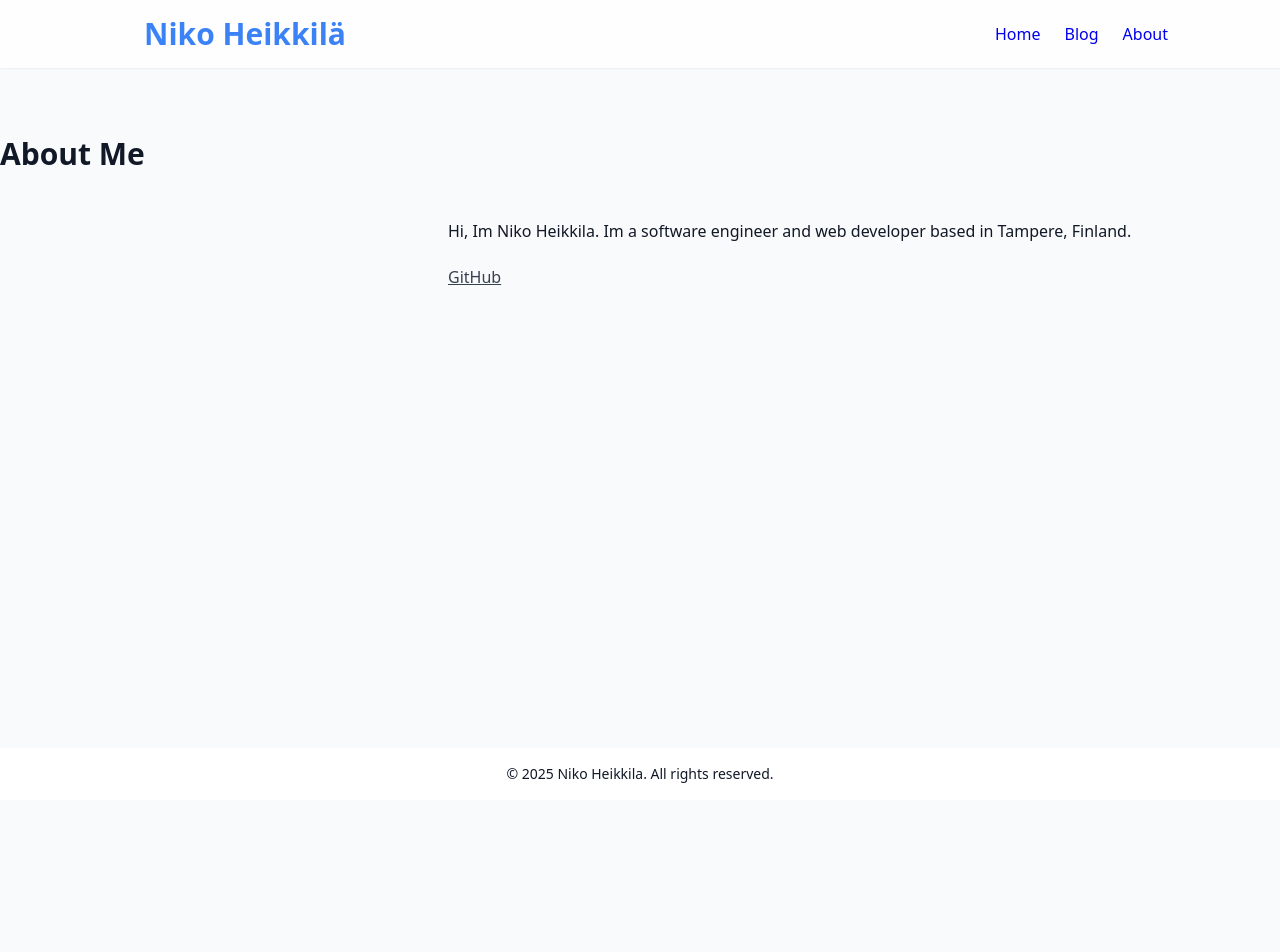
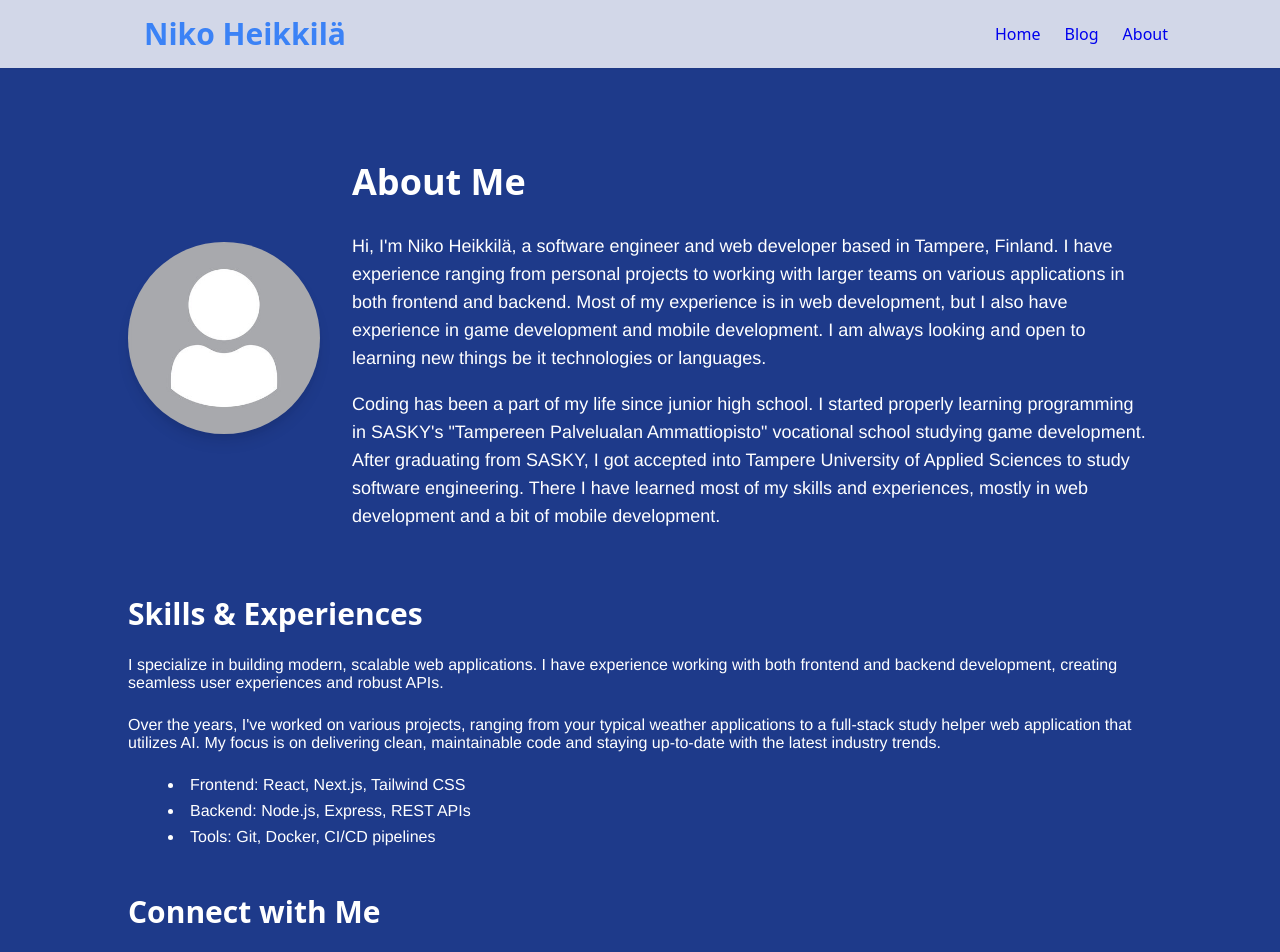
Before and after one commit to Zennrr/nikoheikkila, a Next.js app in the folder blog/: page /about in a window 1280 px wide. Shown: the top 952 px of the page. Before the commit the page ends 800 px from the top, so only its background shows below. Built offline with nearby package versions, Linux system fonts and the light colour scheme.

Commit message:
Styling improvements, About page progress

```diff
--- a/blog/src/app/about/page.tsx
+++ b/blog/src/app/about/page.tsx
@@ -1,31 +1,92 @@
+import Image from "next/image";
+
 export default function About() {
     return (
-        <div className="py-12">
-            <h1 className="mb-8 text-3xl font-bold">About Me</h1>
+        <div className="font-helvetica bg-dark-blue py-16 text-white">
+            <main className="mx-auto max-w-5xl px-4">
+                {/* Header Section */}
+                <section className="mb-12 flex flex-col items-center gap-8 text-center md:flex-row md:text-left">
+                    {/* Image Section */}
+                    <div className="flex-shrink-0">
+                        <Image
+                            src="/profile.jpg" // Replace with the actual path to your image
+                            alt="Niko Heikkilä"
+                            width={192}
+                            height={192}
+                            className="h-48 w-48 rounded-full object-cover shadow-lg"
+                        />
+                    </div>
 
-            <div className="flex flex-col gap-8 md:flex-row">
-                <div className="md:w-1/3">
-                    <div className="overflow-hidden rounded-lg"></div>
-                </div>
+                    {/* Text Section */}
+                    <div>
+                        <h1 className="text-4xl font-extrabold">About Me</h1>
+                        <p className="mt-4 text-lg">
+                            Hi, I'm Niko Heikkilä, a software engineer and web developer based in
+                            Tampere, Finland. I have experience ranging from personal projects to
+                            working with larger teams on various applications in both frontend and
+                            backend. Most of my experience is in web development, but I also have
+                            experience in game development and mobile development. I am always
+                            looking and open to learning new things be it technologies or languages.
+                        </p>
+                        <p className="mt-4 text-lg">
+                            Coding has been a part of my life since junior high school. I started
+                            properly learning programming in SASKY's "Tampereen Palvelualan
+                            Ammattiopisto" vocational school studying game development. After
+                            graduating from SASKY, I got accepted into Tampere University of Applied
+                            Sciences to study software engineering. There I have learned most of my
+                            skills and experiences, mostly in web development and a bit of mobile
+                            development.
+                        </p>
+                    </div>
+                </section>
 
-                <div className="space-y-6 md:w-2/3">
-                    <p>
-                        Hi, Im Niko Heikkila. Im a software engineer and web developer based in
-                        Tampere, Finland.
-                    </p>
+                {/* Skills and Experiences Section */}
+                <section className="mb-12">
+                    <h2 className="mb-6 text-3xl font-bold">Skills & Experiences</h2>
+                    <div className="space-y-6">
+                        <p>
+                            I specialize in building modern, scalable web applications. I have
+                            experience working with both frontend and backend development, creating
+                            seamless user experiences and robust APIs.
+                        </p>
+                        <p>
+                            Over the years, I've worked on various projects, ranging from your
+                            typical weather applications to a full-stack study helper web
+                            application that utilizes AI. My focus is on delivering clean,
+                            maintainable code and staying up-to-date with the latest industry
+                            trends.
+                        </p>
+                        <ul className="list-inside list-disc space-y-2">
+                            <li>Frontend: React, Next.js, Tailwind CSS</li>
+                            <li>Backend: Node.js, Express, REST APIs</li>
+                            <li>Tools: Git, Docker, CI/CD pipelines</li>
+                        </ul>
+                    </div>
+                </section>
 
-                    <div className="mt-4 flex gap-4">
+                {/* Social Links Section */}
+                <section>
+                    <h2 className="mb-6 text-3xl font-bold">Connect with Me</h2>
+                    <div className="flex flex-col gap-4 md:flex-row">
                         <a
                             href="https://github.com/Zennrr"
                             target="_blank"
                             rel="noopener noreferrer"
-                            className="text-gray-700 hover:text-gray-900"
+                            className="rounded-md bg-blue-500 px-4 py-2 text-white no-underline hover:bg-blue-600"
                         >
                             GitHub
                         </a>
+                        <a
+                            href="https://www.linkedin.com/in/niko-heikkil%C3%A4-69203522a/"
+                            target="_blank"
+                            rel="noopener noreferrer"
+                            className="rounded-md bg-blue-500 px-4 py-2 text-white no-underline hover:bg-blue-600"
+                        >
+                            LinkedIn
+                        </a>
                     </div>
-                </div>
-            </div>
+                </section>
+            </main>
         </div>
     );
 }
--- a/blog/src/app/blog/[slug]/page.tsx
+++ b/blog/src/app/blog/[slug]/page.tsx
@@ -24,8 +24,8 @@ export default async function PostPage(props: { params: Promise<{ slug: string }
 
     return (
         <div className="prose mx-auto max-w-3xl px-4 py-12 sm:px-6 lg:px-8">
-            <h1 className="mb-6 text-center text-4xl font-extrabold text-gray-900">{data.title}</h1>
-            <p className="mb-8 text-center text-sm text-gray-500">
+            <h1 className="mb-6 text-center text-4xl font-extrabold text-white">{data.title}</h1>
+            <p className="mb-8 text-center text-sm text-blue-300">
                 {new Date(data.publishedAt).toLocaleDateString(undefined, {
                     year: "numeric",
                     month: "long",
@@ -33,7 +33,7 @@ export default async function PostPage(props: { params: Promise<{ slug: string }
                 })}
             </p>
             <div
-                className="prose mx-auto text-justify leading-relaxed text-gray-800"
+                className="prose mx-auto text-justify leading-relaxed text-white"
                 dangerouslySetInnerHTML={{ __html: htmlContent }}
             />
         </div>
--- a/blog/src/app/components/ui/Button.tsx
+++ b/blog/src/app/components/ui/Button.tsx
@@ -24,8 +24,8 @@ type ButtonProps = BaseButtonProps & {
 
 const variantStyles = {
     primary: "bg-blue-600 text-white hover:bg-blue-700",
-    secondary: "bg-gray-200 text-gray-800 hover:bg-gray-300 ",
-    outline: "border border-gray-300 "
+    secondary: "bg-blue-300 text-white hover:bg-blue-400",
+    outline: "border border-blue-300 text-blue-300 hover:bg-blue-400 hover:text-white"
 };
 
 const sizeStyles = {
--- a/blog/src/app/globals.css
+++ b/blog/src/app/globals.css
@@ -22,6 +22,12 @@ body {
     margin: 0;
     padding: 0;
     overflow-x: hidden;
+    background-color: #1e3a8a;
+    color: #ffffff;
+    font-family: Helvetica, Arial, sans-serif;
+    transition:
+        background-color 0.2s,
+        color 0.2s;
 }
 
 .font-helvetica {
--- a/blog/src/app/layout.tsx
+++ b/blog/src/app/layout.tsx
@@ -14,10 +14,10 @@ export default function RootLayout({
 }>) {
     return (
         <html lang="en" suppressHydrationWarning>
-            <body className="flex min-h-screen flex-col bg-gray-50 font-sans text-gray-900 antialiased transition-colors dark:bg-gray-900 dark:text-gray-100">
+            <body className="flex min-h-screen flex-col bg-blue-900 font-sans text-white">
                 <Navbar />
                 <main className="flex-grow">{children}</main>
-                <footer className="border-t bg-white py-4 text-center text-sm">
+                <footer className="border-t bg-blue-900 py-4 text-center text-sm">
                     <div className="mx-auto max-w-6xl px-4">
                         © {new Date().getFullYear()} Niko Heikkila. All rights reserved.
                     </div>
--- a/blog/src/app/page.tsx
+++ b/blog/src/app/page.tsx
@@ -40,16 +40,16 @@ export default function Home() {
     }, []);
 
     return (
-        <div className="font-helvetica bg-white text-gray-900">
+        <div>
             <main className="mx-auto flex max-w-5xl flex-col gap-16 px-4 py-16">
                 <section className="flex flex-col items-center gap-12 md:flex-row">
                     <div className="space-y-4 md:w-1/2">
-                        <h1 className="text-4xl leading-tight font-extrabold text-gray-900">
+                        <h1 className="text-4xl leading-tight font-extrabold">
                             Welcome to the blog of{" "}
-                            <span className="text-blue-500">Niko Heikkilä</span>
+                            <span className="text-blue-400">Niko Heikkilä</span>
                         </h1>
-                        <p className="text-lg text-gray-600">
-                            In this blog I write about my projects, experiences, thoughts and
+                        <p className="text-lg">
+                            In this blog I write about my projects, experiences, thoughts, and
                             general news about my career.
                         </p>
                         <div className="flex gap-4">
@@ -62,9 +62,8 @@ export default function Home() {
                             </ButtonLink>
                             <ButtonLink
                                 href="/about"
-                                variant="outline"
                                 size="lg"
-                                className="border-blue-500 text-blue-500 hover:bg-blue-50"
+                                className="bg-blue-500 text-white hover:bg-blue-600"
                             >
                                 About Me
                             </ButtonLink>
@@ -73,7 +72,7 @@ export default function Home() {
                 </section>
 
                 <section>
-                    <h2 className="mb-8 text-3xl font-bold text-gray-900">Recent Posts</h2>
+                    <h2 className="mb-8 text-3xl font-bold">Recent Posts</h2>
                     <div className="grid gap-8 md:grid-cols-2 lg:grid-cols-3">
                         {recentPosts.map((post) => (
                             <Card
@@ -88,9 +87,8 @@ export default function Home() {
                     <div className="mt-10 text-center">
                         <ButtonLink
                             href="/blog"
-                            variant="outline"
                             size="lg"
-                            className="border-blue-500 text-blue-500 hover:bg-blue-50"
+                            className="bg-blue-500 text-white hover:bg-blue-600"
                         >
                             View All Posts
                         </ButtonLink>
--- a/blog/tailwind.config.mjs
+++ b/blog/tailwind.config.mjs
@@ -4,7 +4,12 @@ const config = {
     darkMode: "class",
     content: ["./src/**/*.{js,ts,jsx,tsx}", "./src/app/globals.css"],
     theme: {
-        extend: {}
+        extend: {
+            colors: {
+                darkBlue: "#1E3A8A",
+                lightText: "#FFFFFF"
+            }
+        }
     },
     plugins: [typography]
 };
```
Also changed, not shown: blog/src/app/blog/page.tsx (+69 -50 lines), blog/src/app/components/ui/Card.tsx (+8 -5 lines), blog/public/profile.jpg (added), 1 other file (tests, documents, lock files or other folders).
